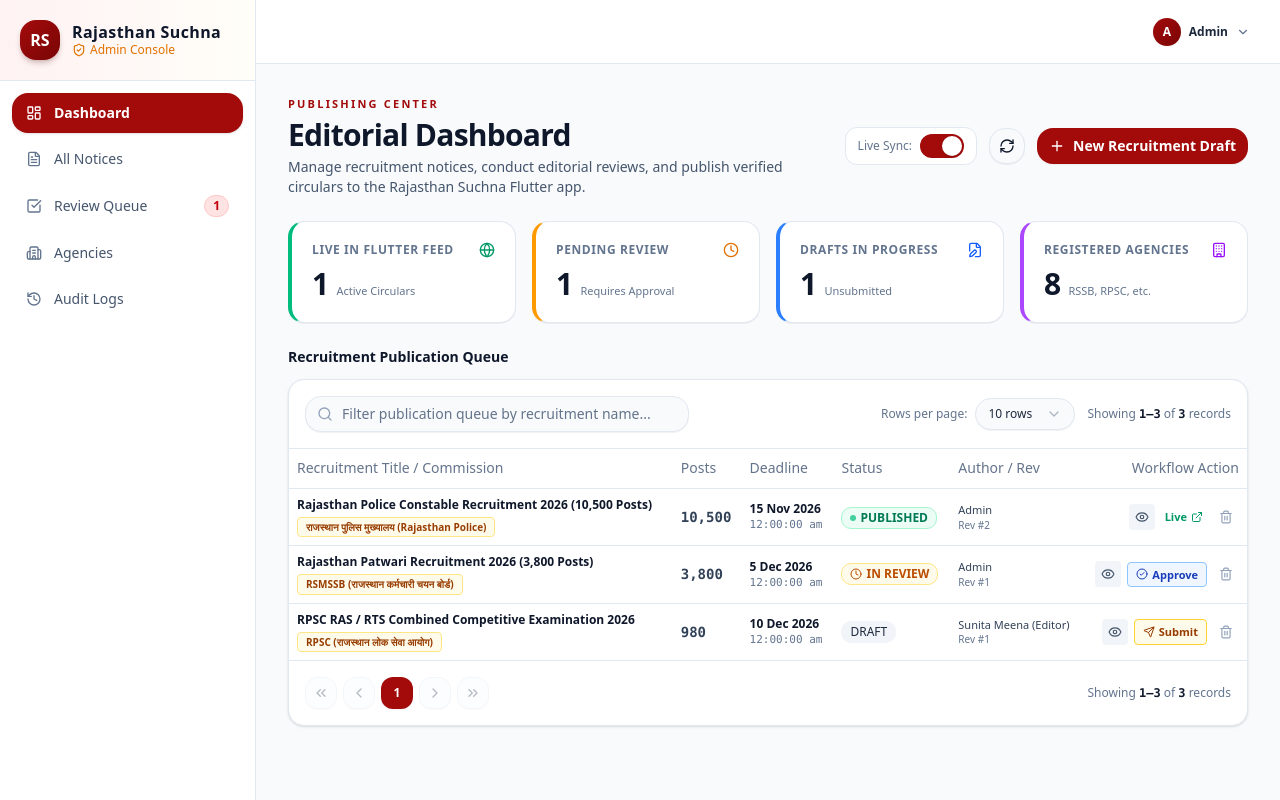
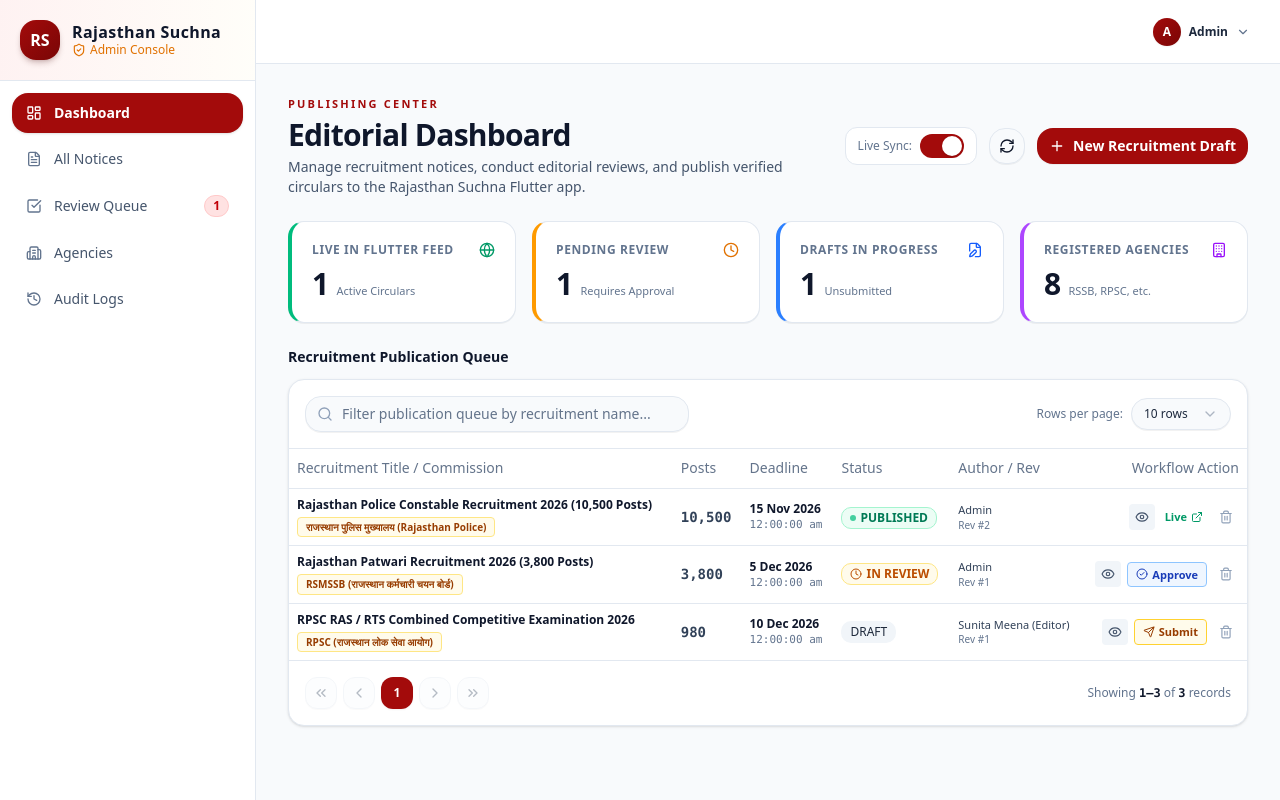
Before and after one commit to tosif121/rajasthansuchna-admin, a Next.js app: page / in a window 1280 px wide. Built offline with nearby package versions, Linux system fonts and the light colour scheme.

Commit message:
refactor(ui): remove redundant record count from top rows-per-page toolbar

```diff
--- a/src/components/reusable/DataTable.tsx
+++ b/src/components/reusable/DataTable.tsx
@@ -209,10 +209,7 @@ export function DataTable<T extends Record<string, any>>({
             </div>
           )}
 
-          <span className="text-xs text-slate-500 dark:text-slate-400 font-medium whitespace-nowrap hidden sm:inline">
-            Showing <strong className="text-slate-900 dark:text-white font-mono">{startItem}–{endItem}</strong> of{" "}
-            <strong className="text-slate-900 dark:text-white font-mono">{totalItems}</strong> records
-          </span>
+
         </div>
       </div>
 
```
